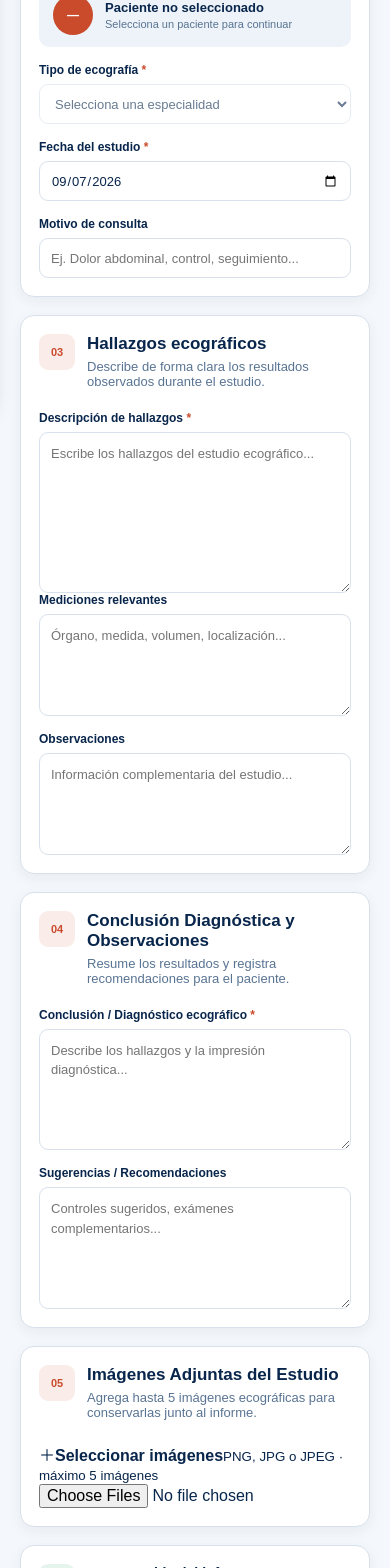
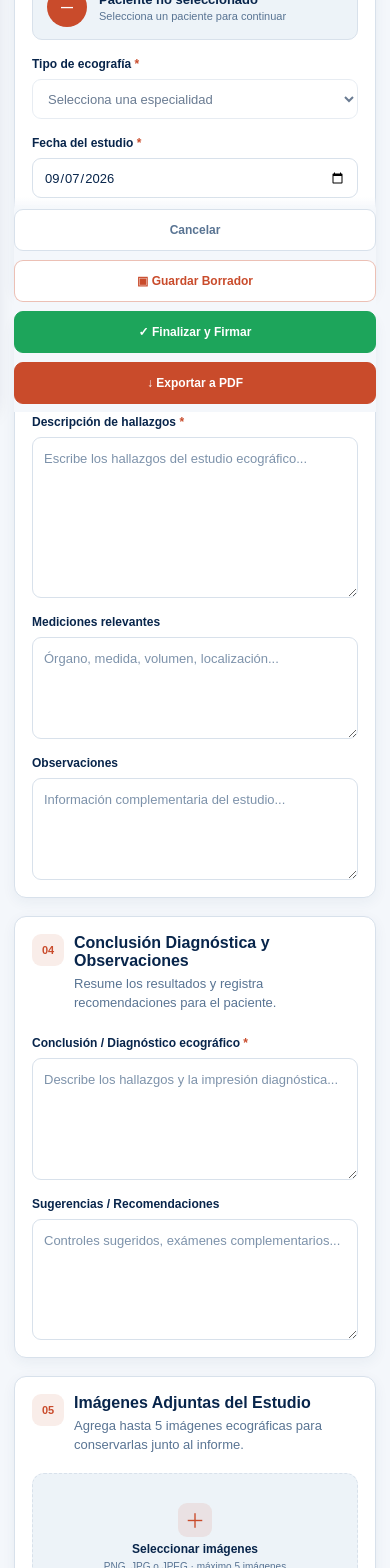
Before and after one commit to Emsof26/web-ecomedic, a React (Vite) app in the folder web-comedic/: page /nuevo-informe in a window 390 px wide. Shown: the part 432-2000 px from the top of the page. Built offline with nearby package versions, Linux system fonts and the light colour scheme.

Commit message:
style: adaptar nuevo informe a diseño responsive y modo oscuro

```diff
--- a/web-comedic/src/pages/reports/NewUltrasoundReportPage.css
+++ b/web-comedic/src/pages/reports/NewUltrasoundReportPage.css
@@ -1,13 +1,13 @@
 .report-page {
   min-height: 100vh;
   background: var(--app-background);
+  color: var(--text-primary);
 }
 
 .report-page__content {
   min-height: 100vh;
   margin-left: 274px;
-  padding: 34px 34px 60px;
-  color: var(--text-primary);
+  padding: 34px 34px 110px;
 }
 
 .report-page__header {
@@ -15,7 +15,8 @@
   align-items: center;
   justify-content: space-between;
   gap: 24px;
-  margin-bottom: 30px;
+  max-width: 980px;
+  margin-bottom: 24px;
 }
 
 .report-page__header h1 {
@@ -25,83 +26,41 @@
   font-weight: 700;
 }
 
-.report-page__header > div > p:last-child {
+.report-page__header p {
   margin: 0;
   color: var(--text-secondary);
   font-size: 13px;
+  line-height: 1.5;
 }
 
-/* Se conserva la clase por compatibilidad, pero la etiqueta GESTIÓN CLÍNICA ya no se muestra. */
-.report-page__eyebrow {
-  display: none;
-}
-
-.report-page__back {
+.report-page__back,
+.report-button,
+.report-empty-state button {
   min-height: 42px;
-  padding: 0 17px;
-  border: 1px solid var(--border);
   border-radius: 9px;
-  background: var(--surface);
-  color: var(--text-primary);
   font: inherit;
   font-size: 12px;
   font-weight: 700;
   cursor: pointer;
+  transition: transform .15s ease, background-color .15s ease, border-color .15s ease;
+}
+
+.report-page__back {
+  flex: 0 0 auto;
+  padding: 0 17px;
+  border: 1px solid var(--border);
+  background: var(--surface);
+  color: var(--text-primary);
 }
 
 .report-page__back:hover {
   border-color: var(--accent);
   color: var(--accent);
-}
-
-.report-page__steps {
-  display: flex;
-  align-items: center;
-  max-width: 760px;
-  margin: 0 0 24px;
-}
-
-.report-step {
-  display: flex;
-  align-items: center;
-  gap: 8px;
-  color: var(--text-secondary);
-  font-size: 12px;
-  white-space: nowrap;
-}
-
-.report-step span {
-  display: grid;
-  width: 30px;
-  height: 30px;
-  place-items: center;
-  border: 1px solid var(--border);
-  border-radius: 9px;
-  background: var(--surface);
-  color: var(--text-primary);
-  font-weight: 700;
-}
-
-.report-step--active {
-  color: var(--text-primary);
-}
-
-.report-step--active span {
-  border-color: var(--accent);
-  background: var(--accent);
-  color: #fff;
-}
-
-.report-step__line {
-  height: 1px;
-  flex: 1;
-  min-width: 30px;
-  margin: 0 12px;
-  background: var(--border);
+  transform: translateY(-1px);
 }
 
 .report-form {
-  max-width: 980px;
+  width: min(100%, 980px);
 }
 
 .report-card {
@@ -139,7 +98,7 @@
 .report-card h2 {
   margin: 0 0 5px;
   color: var(--text-primary);
-  font-size: 17px;
+  font-size: 16px;
   font-weight: 700;
 }
 
@@ -147,16 +106,22 @@
   margin: 0;
   color: var(--text-secondary);
   font-size: 13px;
+  line-height: 1.45;
 }
 
 .report-form__grid {
   display: grid;
-  grid-template-columns: 1fr 1fr;
+  grid-template-columns: repeat(2, minmax(0, 1fr));
   gap: 16px;
+}
+
+.report-form__grid--compact {
+  margin-top: 16px;
 }
 
 .report-field {
   display: grid;
+  min-width: 0;
   gap: 7px;
 }
 
@@ -169,6 +134,13 @@
   color: var(--text-primary);
   font-size: 12px;
   font-weight: 700;
+  line-height: 1.35;
+}
+
+.report-field > span small {
+  color: var(--text-secondary);
+  font-size: 11px;
+  font-weight: 400;
 }
 
 .report-field b {
@@ -187,6 +159,7 @@
   color: var(--text-primary);
   font: inherit;
   font-size: 13px;
+  transition: border-color .15s ease, box-shadow .15s ease, background-color .15s ease;
 }
 
 .report-field input,
@@ -200,6 +173,12 @@
   padding: 11px;
   resize: vertical;
   line-height: 1.5;
+}
+
+.report-field input::placeholder,
+.report-field textarea::placeholder {
+  color: var(--text-secondary);
+  opacity: .78;
 }
 
 .report-field input:focus,
@@ -220,6 +199,7 @@
   align-items: center;
   gap: 12px;
   padding: 12px 14px;
+  border: 1px solid var(--border);
   border-radius: 10px;
   background: var(--surface-muted);
 }
@@ -228,6 +208,7 @@
   display: grid;
   width: 40px;
   height: 40px;
+  flex: 0 0 40px;
   place-items: center;
   border-radius: 50%;
   background: var(--accent);
@@ -260,6 +241,110 @@
   background: var(--surface-muted);
   color: var(--text-secondary);
   font-size: 11px;
+  line-height: 1.45;
+}
+
+.report-images .report-card__heading {
+  margin-bottom: 18px;
+}
+
+.image-upload {
+  position: relative;
+  display: grid;
+  min-height: 128px;
+  place-items: center;
+  align-content: center;
+  gap: 5px;
+  padding: 20px;
+  border: 1px dashed var(--border);
+  border-radius: 12px;
+  background: var(--surface-muted);
+  color: var(--text-primary);
+  text-align: center;
+  cursor: pointer;
+  transition: border-color .15s ease, background-color .15s ease;
+}
+
+.image-upload:hover {
+  border-color: var(--accent);
+}
+
+.image-upload span {
+  display: grid;
+  width: 34px;
+  height: 34px;
+  place-items: center;
+  border-radius: 9px;
+  background: rgba(201, 75, 43, .10);
+  color: var(--accent);
+  font-size: 20px;
+}
+
+.image-upload strong {
+  font-size: 12px;
+}
+
+.image-upload small {
+  color: var(--text-secondary);
+  font-size: 10px;
+}
+
+.image-upload input {
+  position: absolute;
+  inset: 0;
+  width: 100%;
+  height: 100%;
+  cursor: pointer;
+  opacity: 0;
+}
+
+.image-preview-grid {
+  display: grid;
+  grid-template-columns: repeat(4, minmax(0, 1fr));
+  gap: 12px;
+  margin-top: 14px;
+}
+
+.image-preview {
+  position: relative;
+  overflow: hidden;
+  min-width: 0;
+  border: 1px solid var(--border);
+  border-radius: 10px;
+  background: var(--surface);
+}
+
+.image-preview img {
+  display: block;
+  width: 100%;
+  height: 120px;
+  object-fit: cover;
+}
+
+.image-preview button {
+  position: absolute;
+  top: 7px;
+  right: 7px;
+  display: grid;
+  width: 27px;
+  height: 27px;
+  place-items: center;
+  border: 0;
+  border-radius: 50%;
+  background: rgba(8, 37, 75, .85);
+  color: #fff;
+  font-size: 18px;
+  cursor: pointer;
+}
+
+.image-preview span {
+  display: block;
+  overflow: hidden;
+  padding: 7px 8px;
+  color: var(--text-secondary);
+  font-size: 10px;
+  text-overflow: ellipsis;
+  white-space: nowrap;
 }
 
 .report-signature {
@@ -281,7 +366,7 @@
   height: 36px;
   place-items: center;
   border-radius: 9px;
-  background: #e5f4ed;
+  background: rgba(43, 138, 97, .12);
   color: #2b8a61;
   font-weight: 800;
 }
@@ -300,38 +385,58 @@
 .report-signature__status {
   padding: 7px 10px;
   border-radius: 20px;
-  background: #fff4df;
-  color: #9a691e;
+  background: rgba(212, 161, 55, .13);
+  color: #a06c18;
   font-size: 10px;
   font-weight: 700;
 }
 
+.report-alert,
 .report-success {
   margin: 0 0 14px;
   padding: 11px 14px;
-  border: 1px solid #b9dfcc;
   border-radius: 9px;
-  background: #eef9f3;
-  color: #23734f;
   font-size: 12px;
+  line-height: 1.45;
+}
+
+.report-alert {
+  border: 1px solid rgba(190, 61, 61, .3);
+  background: rgba(190, 61, 61, .08);
+  color: #b33a3a;
+}
+
+.report-success {
+  border: 1px solid rgba(43, 138, 97, .3);
+  background: rgba(43, 138, 97, .09);
+  color: #2b8a61;
 }
 
 .report-form__actions {
+  position: sticky;
+  z-index: 5;
+  bottom: 0;
   display: flex;
   justify-content: flex-end;
   gap: 9px;
-  padding-top: 4px;
+  margin-top: 4px;
+  padding: 12px 0 0;
+  background: linear-gradient(to bottom, transparent, var(--app-background) 12px, var(--app-background));
 }
 
 .report-button {
-  min-height: 42px;
-  padding: 0 17px;
+  padding: 0 16px;
   border: 1px solid var(--border);
-  border-radius: 9px;
-  font: inherit;
-  font-size: 12px;
-  font-weight: 700;
-  cursor: pointer;
+}
+
+.report-button:hover {
+  transform: translateY(-1px);
+}
+
+.report-button:disabled {
+  opacity: .6;
+  cursor: not-allowed;
+  transform: none;
 }
 
 .report-button--secondary {
@@ -340,22 +445,28 @@
 }
 
 .report-button--draft {
+  border-color: rgba(201, 75, 43, .35);
   background: var(--surface);
   color: var(--accent);
-  border-color: rgba(201, 75, 43, .35);
 }
 
 .report-button--primary {
+  border-color: #1da55b;
+  background: #1da55b;
+  color: #fff;
+}
+
+.report-button--primary:hover {
+  background: #17894b;
+}
+
+.report-button--pdf {
   border-color: var(--accent);
   background: var(--accent);
   color: #fff;
 }
 
-.report-button:hover {
-  transform: translateY(-1px);
-}
-
-.report-button--primary:hover {
+.report-button--pdf:hover {
   background: var(--accent-hover);
 }
 
@@ -395,21 +506,32 @@
 }
 
 .report-empty-state button {
-  min-height: 42px;
   padding: 0 17px;
   border: 0;
-  border-radius: 9px;
   background: var(--accent);
   color: #fff;
-  font: inherit;
-  font-weight: 700;
-  cursor: pointer;
+}
+
+@media (max-width: 900px) {
+  .report-form__grid {
+    grid-template-columns: 1fr;
+  }
+
+  .report-field--wide,
+  .report-field--full,
+  .patient-summary {
+    grid-column: auto;
+  }
+
+  .image-preview-grid {
+    grid-template-columns: repeat(3, minmax(0, 1fr));
+  }
 }
 
 @media (max-width: 768px) {
   .report-page__content {
     margin-left: 0;
-    padding: 82px 20px 40px;
+    padding: 82px 20px 100px;
   }
 
   .report-page__header {
@@ -421,18 +543,8 @@
     width: 100%;
   }
 
-  .report-page__steps {
-    overflow-x: auto;
-  }
-
-  .report-form__grid {
-    grid-template-columns: 1fr;
-  }
-
-  .report-field--wide,
-  .report-field--full,
-  .patient-summary {
-    grid-column: auto;
+  .report-card {
+    padding: 20px;
   }
 
   .report-signature {
@@ -442,12 +554,34 @@
 
   .report-form__actions {
     flex-wrap: wrap;
+    justify-content: stretch;
+    padding-bottom: 8px;
+  }
+
+  .report-button {
+    flex: 1 1 calc(50% - 9px);
   }
 }
 
 @media (max-width: 560px) {
+  .report-page__content {
+    padding-right: 14px;
+    padding-left: 14px;
+  }
+
   .report-card {
-    padding: 18px;
+    padding: 17px;
+    border-radius: 12px;
+  }
+
+  .report-card__heading > div {
+    gap: 10px;
+  }
+
+  .report-card__number {
+    width: 32px;
+    height: 32px;
+    flex-basis: 32px;
   }
 
   .report-form__actions {
@@ -456,5 +590,25 @@
 
   .report-button {
     width: 100%;
+    flex: 1 1 auto;
+  }
+
+  .image-preview-grid {
+    grid-template-columns: repeat(2, minmax(0, 1fr));
+  }
+
+  .image-preview img {
+    height: 100px;
   }
 }
+
+@media (prefers-reduced-motion: reduce) {
+  .report-page__back,
+  .report-button,
+  .report-field input,
+  .report-field select,
+  .report-field textarea,
+  .image-upload {
+    transition: none;
+  }
+}
```
